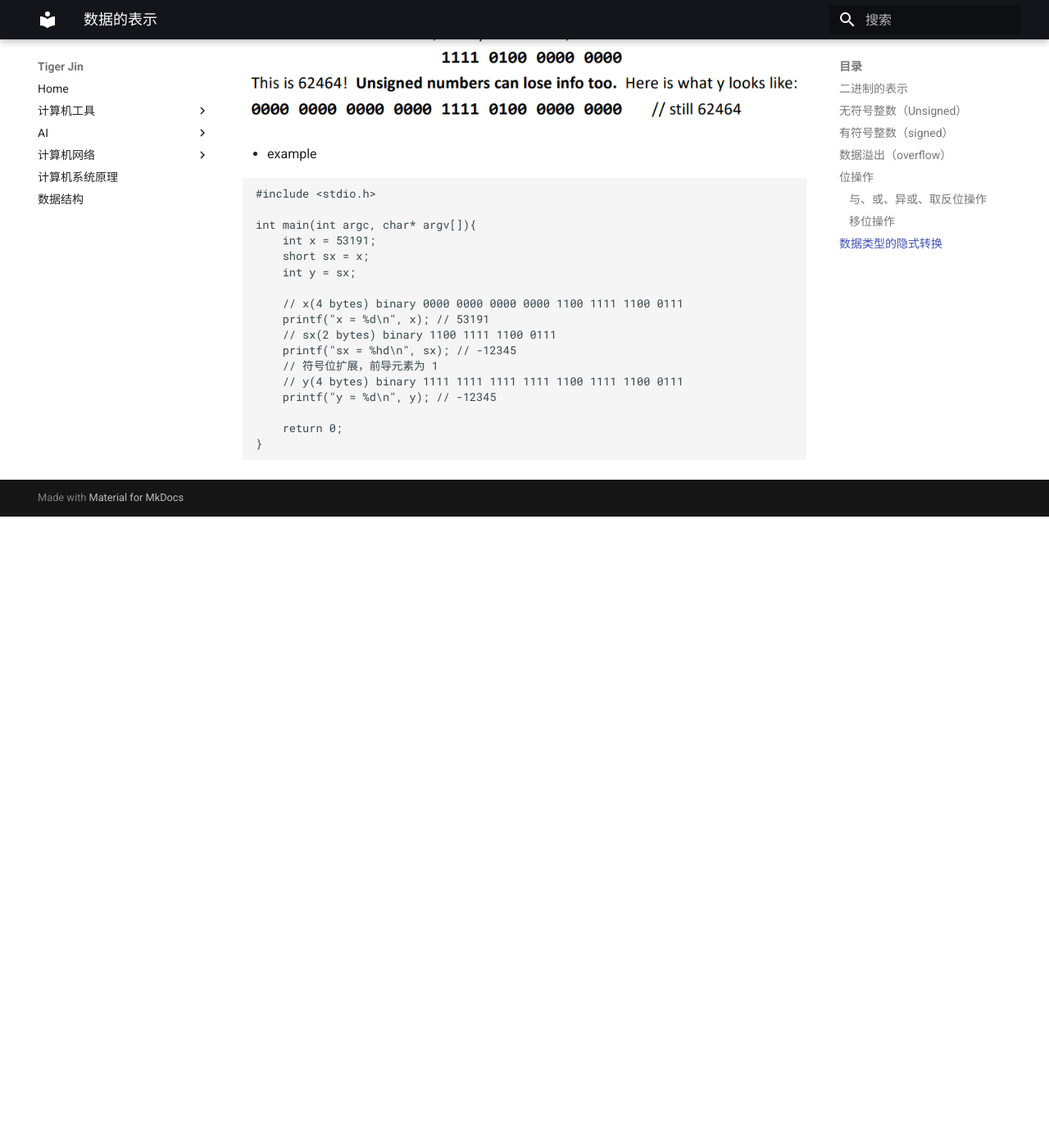
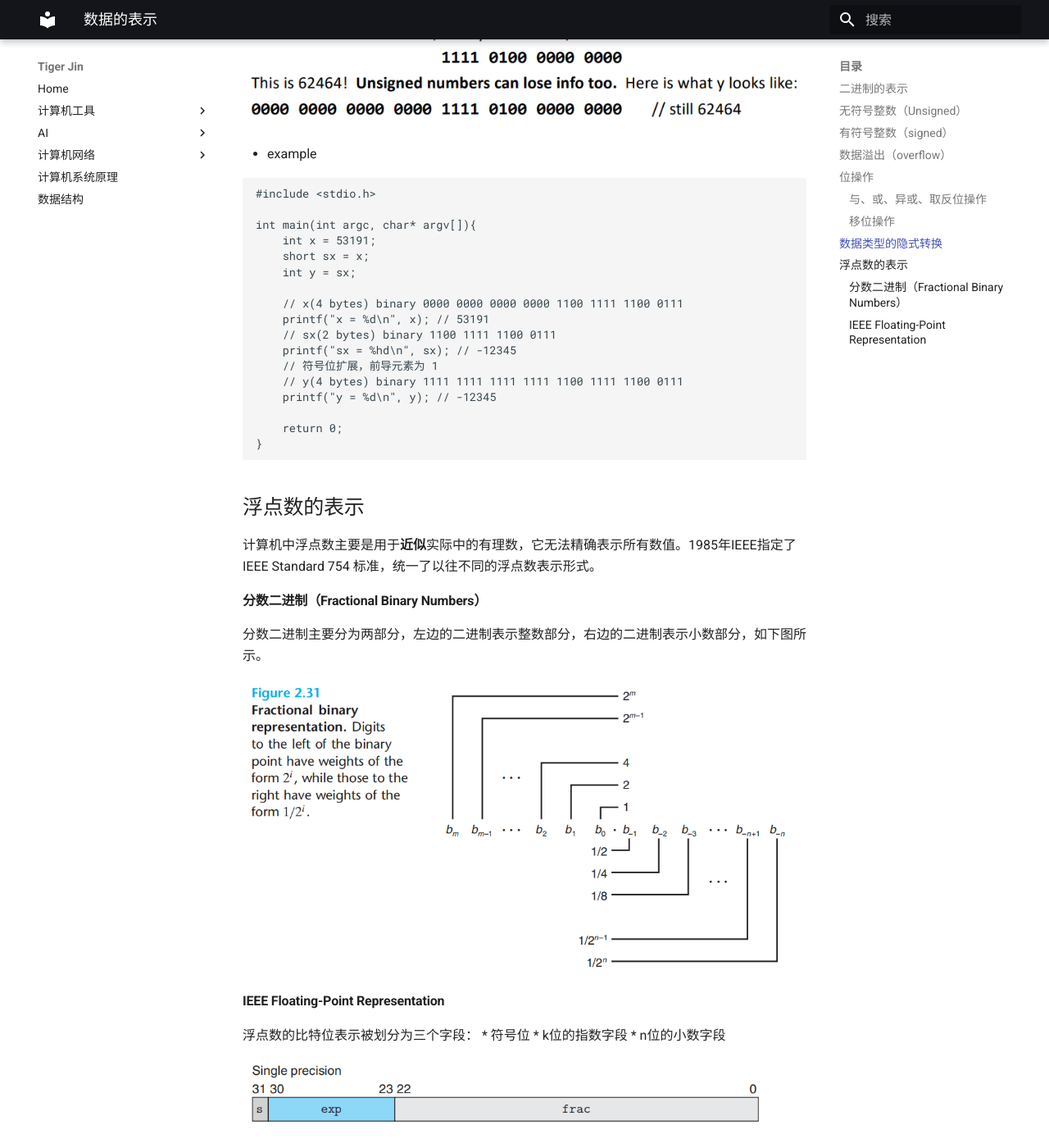
Before and after one commit to process852/process852.github.io, an MkDocs documentation site: the page built from docs/computersArch/numbers/number.md, in a window 1280 px wide and 1400 px high, scrolled down 6258 px. Shown: the whole window at 82% size. Built offline with MkDocs 1.6.1 and Material for MkDocs 9.7.7, drawn with Linux system fonts in a browser that asks for light colours; formulas are drawn with MathJax 3; before the commit the page ends 6888 px from its top, so only the background shows below that; some of the changed text lies outside the part shown.

Commit message:
add float content

````diff
--- a/docs/computersArch/numbers/number.md
+++ b/docs/computersArch/numbers/number.md
@@ -157,3 +157,35 @@
     return 0;
 }
 ```
+
+## 浮点数的表示
+
+计算机中浮点数主要是用于**近似**实际中的有理数，它无法精确表示所有数值。1985年IEEE指定了IEEE Standard 754
+标准，统一了以往不同的浮点数表示形式。
+
+#### 分数二进制（Fractional Binary Numbers）
+
+分数二进制主要分为两部分，左边的二进制表示整数部分，右边的二进制表示小数部分，如下图所示。
+
+![](./images/float1.png)
+
+#### IEEE Floating-Point Representation
+
+浮点数的比特位表示被划分为三个字段：
+* 符号位
+* k位的指数字段
+* n位的小数字段
+
+![](./images/float2.png)
+
+浮点数表示存在两种情况：
+
+* Case 1: Normalized Values
+
+
+![](./images/float3.png)
+
+
+* Case 2: Denormalized Values
+
+* Case 3: Special Values
````
Also changed, not shown: docs/computersArch/numbers/images/float1.png (added), docs/computersArch/numbers/images/float2.png (added), docs/computersArch/numbers/images/float3.png (added).
